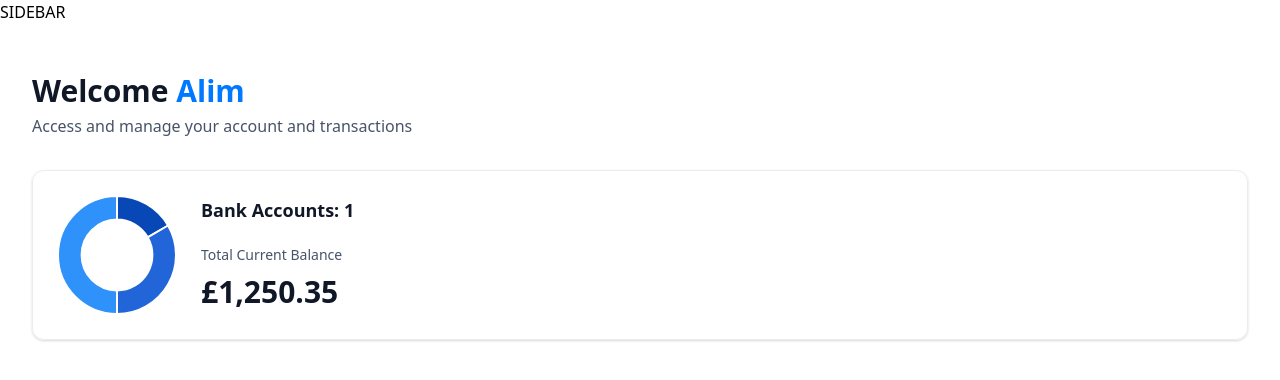
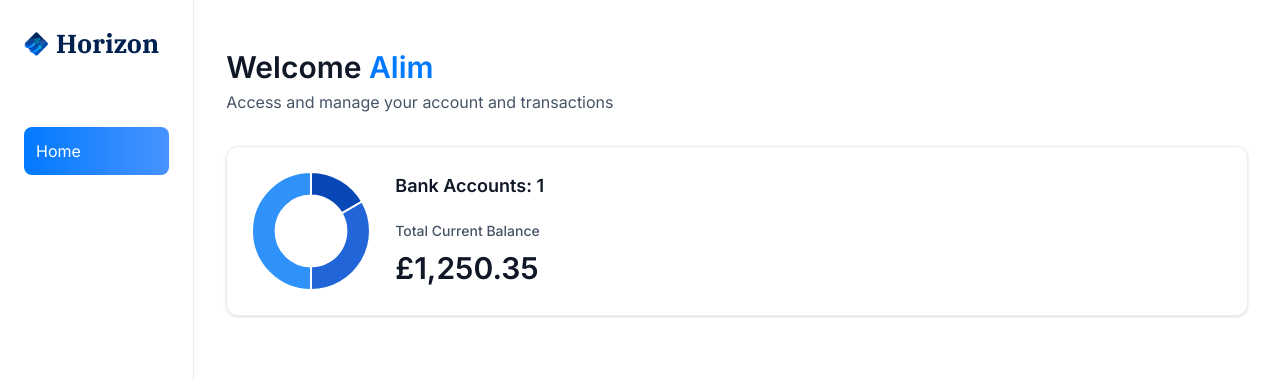
Before and after one commit to AlimKoroma/Bankingapp, a Next.js app in the folder banking-app/: page / in a window 1280 px wide. Shown: the top 380 px of the page. Built offline with nearby package versions, Linux system fonts and the light colour scheme.

Commit message:
Added Sidebar

```diff
--- a/banking-app/app/(root)/layout.tsx
+++ b/banking-app/app/(root)/layout.tsx
@@ -1,12 +1,14 @@
-
+import Sidebar from "@/components/ui/Sidebar"
 export default function RootLayout({
   children,
 }: Readonly<{
   children: React.ReactNode;
 }>) {
+
+  const loggedIn = { firstname: 'Alim', lastName: 'Koroma'}
   return (
-   <main>
-    SIDEBAR
+   <main className="flex h-screen w-full font-inter">
+    <Sidebar user={loggedIn}/>
     {children}
    </main>
   );
--- /dev/null
+++ b/banking-app/components/ui/Sidebar.tsx
@@ -0,0 +1,44 @@
+'use client'
+import React from 'react'
+import Link from 'next/link'
+import Image from 'next/image'
+import { sidebarLinks } from '@/constants'
+import { usePathname } from 'next/navigation' // Fixed typo
+import { cn } from '@/lib/utils'
+
+const Sidebar = ({ user }: SidebarProps) => {
+  const pathname = usePathname()
+
+  return ( // Added return statement
+    <section className="sidebar">
+      <nav className="flex flex-col gap-4">
+        <Link href="/" className="mb-12 cursor-pointer flex items-center gap-2">
+          <Image
+            src="/icons/logo.svg"
+            width={34}
+            height={34}
+            alt="Horizon logo"
+            className="w-[24px] max-xl:w-14"
+          />
+          <h1 className="sidebar-logo">Horizon</h1>
+        </Link>
+
+        {sidebarLinks.map((item) => {
+          const isActive = pathname === item.route || pathname.startsWith(`${item.route}/`)
+
+          return (
+            <Link
+              href={item.route}
+              key={item.label}
+              className={cn('sidebar-link', { 'bg-bank-gradient': isActive })}
+            >
+              {item.label}
+            </Link>
+          )
+        })}
+      </nav>
+    </section>
+  )
+}
+
+export default Sidebar
```
